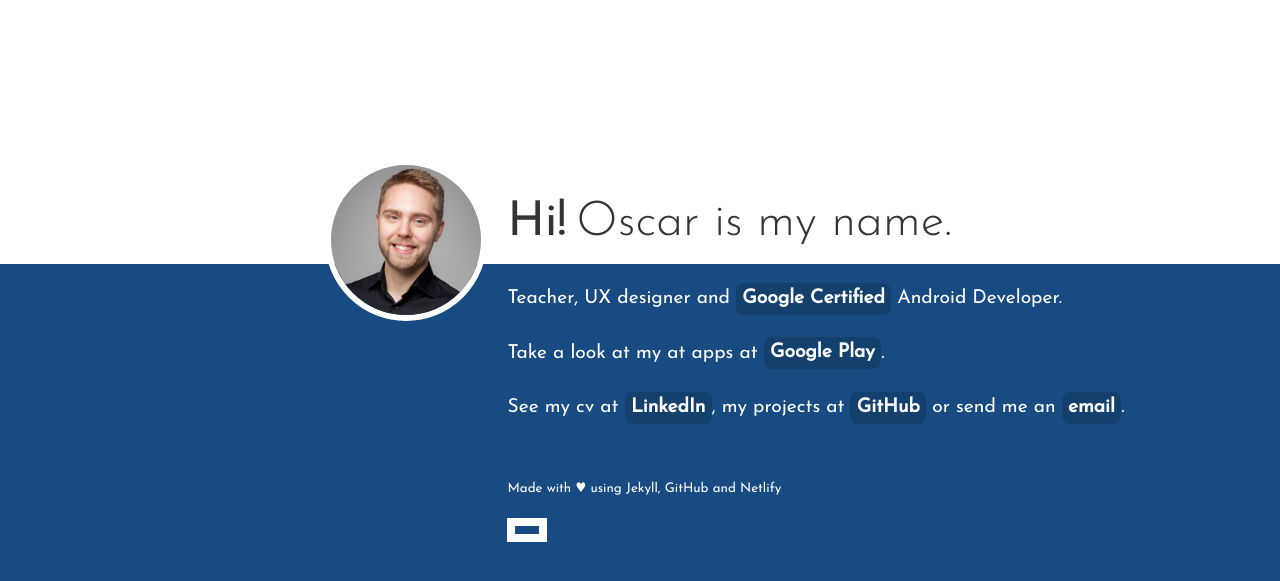
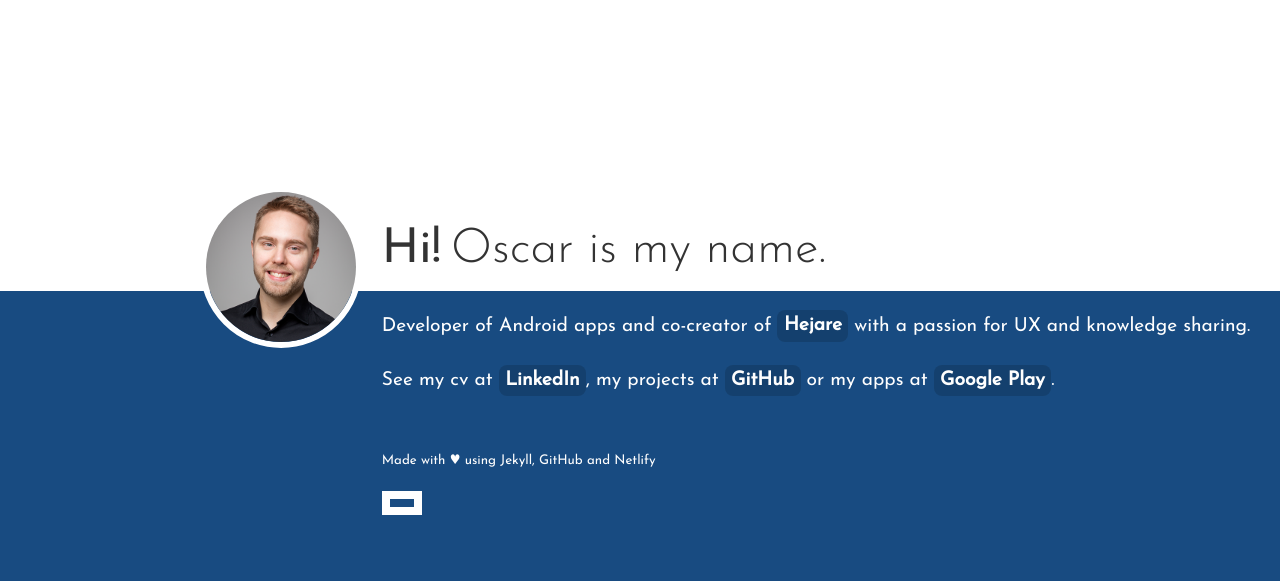
Before and after one commit to oscarb/oscarb.github.io, a Jekyll site: the page built from index.md, in a window 1280 px wide. Shown: the top 581 px of the page. Built offline with Jekyll 4.4.1, drawn with Linux system fonts in a browser that asks for light colours; our own code applies the rules of GitHub Pages for plain Markdown files.

Commit message:
Remove expired Google certificate

```diff
--- a/index.md
+++ b/index.md
@@ -9,10 +9,8 @@
 ![me](/images/me.png)
 </div>
 
-Teacher, UX designer and [Google Certified](https://www.credential.net/q2ct5c7s) Android Developer.
+Developer of Android apps and co-creator of [Hejare](https://hejare.se) with a passion for UX and knowledge sharing.
 
-Take a look at my at apps at [Google Play](https://play.google.com/store/apps/developer?id=oscarb).
-
-See my cv at [LinkedIn](http://se.linkedin.com/in/oscarbjorkman/), my projects at [GitHub](https://github.com/oscarb) or send me an [email](mailto:hi@oscarb.se).
+See my cv at [LinkedIn](http://se.linkedin.com/in/oscarbjorkman/), my projects at [GitHub](https://github.com/oscarb) or my apps at [Google Play](https://play.google.com/store/apps/developer?id=oscarb).
 
 *[cv]: Curriculum vitae
```
